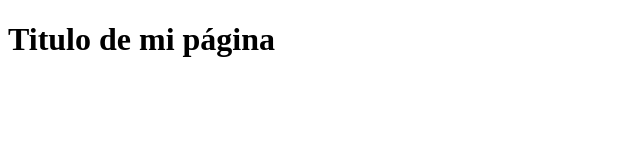
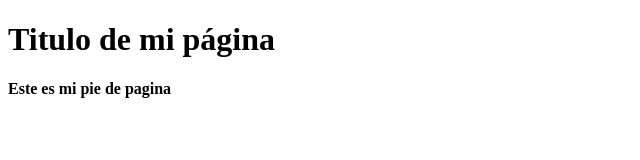
Before and after one commit to Hugacho/proyecto-hugo-prueba, a plain HTML site: page index.html in a window 1280 px wide. Shown: the whole page, without its empty margins (0-640 px from the left). Drawn offline with Linux system fonts and the light colour scheme.

Commit message:
Footer agreagado

```diff
--- a/index.html
+++ b/index.html
@@ -10,5 +10,10 @@
     <header>
         <h1>Titulo de mi página</h1>
     </header>
+    <footer>
+        <h4>
+            Este es mi pie de pagina
+        </h4>
+    </footer>
 </body>
 </html>
```
